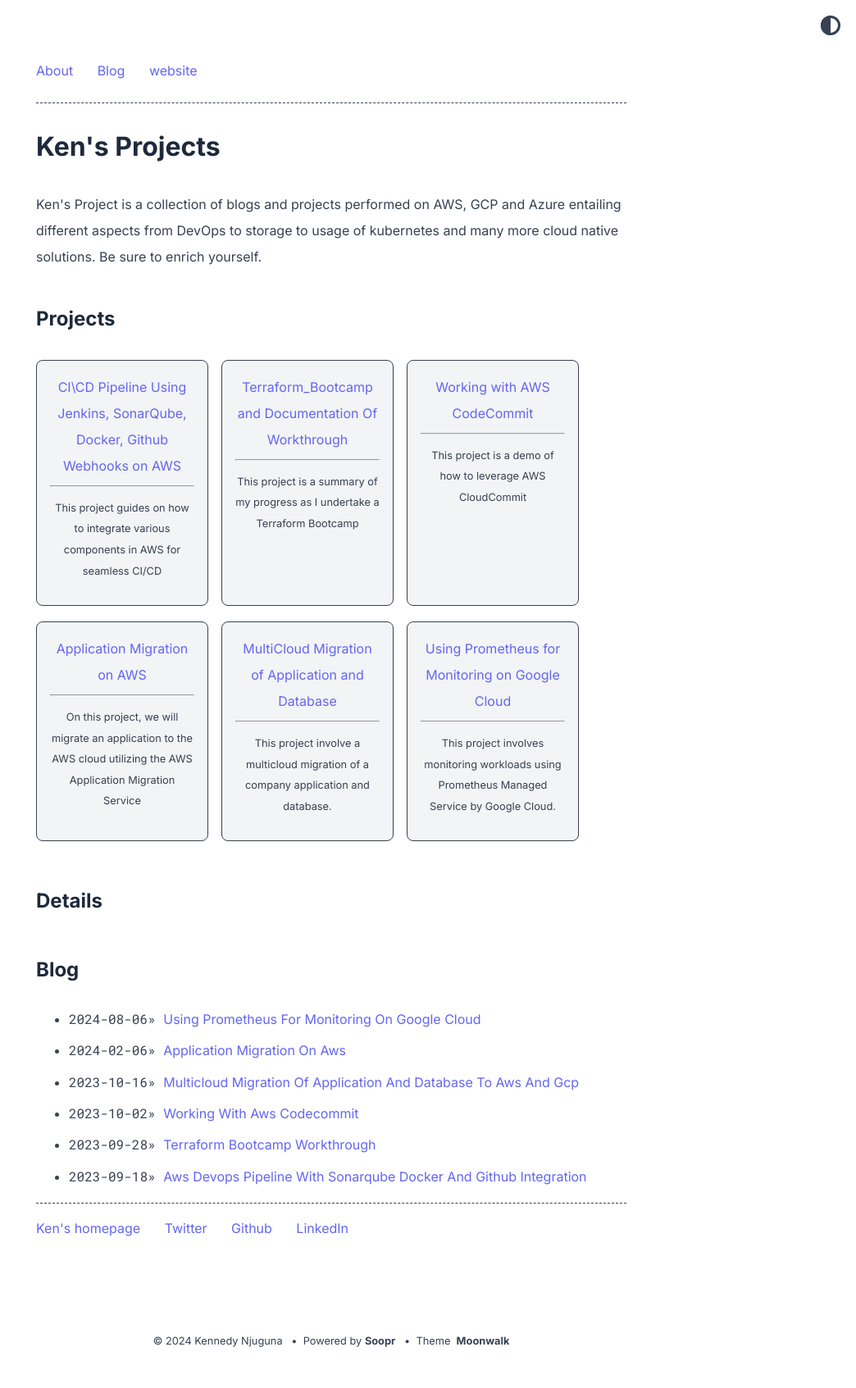
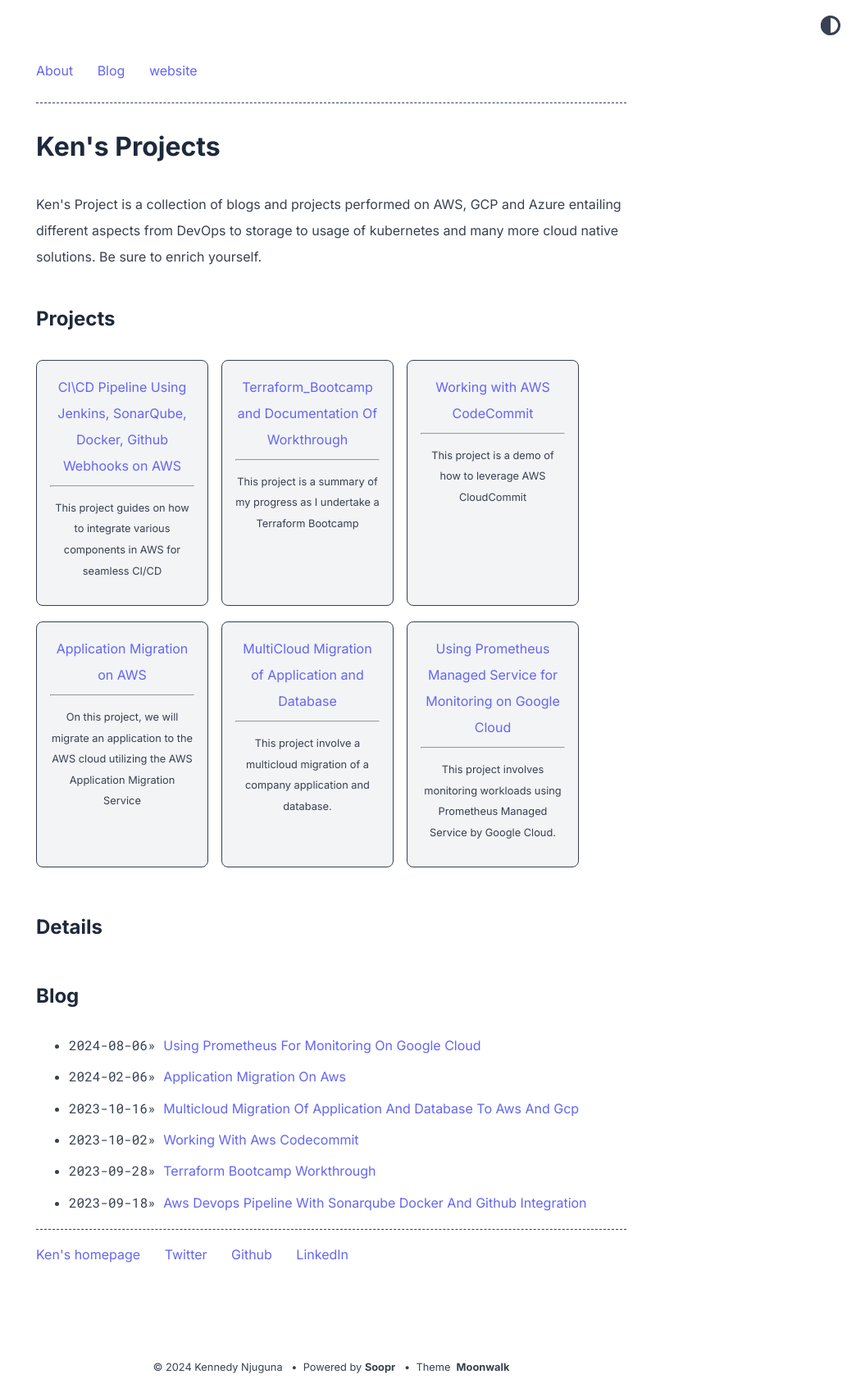
Before and after one commit to KennedyNjuguna/kennedynjuguna.github.io, a Jekyll site: the page built from index.md, in a window 1280 px wide. Shown: the whole page at 82% size, without its empty margins (236-1280 px from the left). Built offline with Jekyll 4.4.1, drawn with Linux system fonts in a browser that asks for light colours; before the commit the page ends 1661 px from its top, so only the background shows below that.

Commit message:
Update home.yml

```diff
--- a/_data/home.yml
+++ b/_data/home.yml
@@ -29,7 +29,7 @@ project_entries:
     url: multicloud-migration-of-application-and-database-to-aws-and-gcp
     desc: This project involve a multicloud migration of a company application and database.
 
-  - title: Using Prometheus for Monitoring on Google Cloud
+  - title: Using Prometheus Managed Service for Monitoring on Google Cloud
     url: using-prometheus-for-monitoring-on-google-cloud
     desc: This project involves monitoring workloads using Prometheus Managed Service by Google Cloud.
 
```
